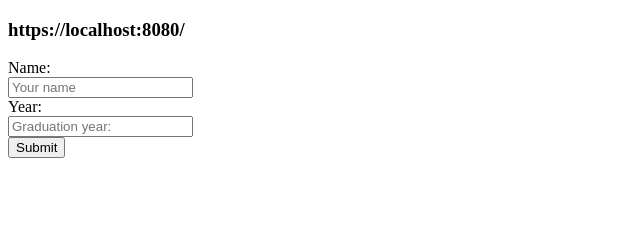
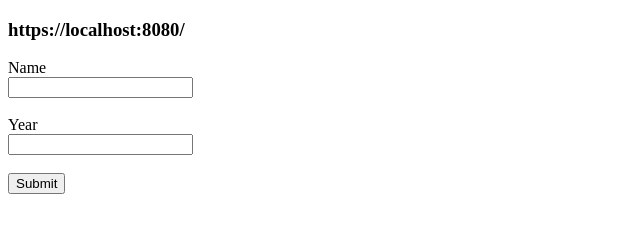
Before and after one commit to acciojob/sharable-urls-mayur5c, a website: page main.html in a window 1280 px wide. Shown: the whole page, without its empty margins (0-640 px from the left). Drawn offline with Linux system fonts and the light colour scheme.

Commit message:
created a submission

```diff
--- a/main.html
+++ b/main.html
@@ -1,19 +1,15 @@
 <!DOCTYPE html>
 <html>
   <body>
-    <script type="text/javascript" src="./script.js">
-</script>
-	<h3 id="url">https://localhost:8080/</h3>
-  <form onsubmit="updateURL()">
-  <label for="name">Name:</br></label>
-  <input type="text" id="name" name="name" placeholder="Your name">
-  </br>
-  <label for="year">Year:</br></label>
-  <input type="number" id="year" name="year" placeholder="Graduation year:">
-  </br>
-  <input type="submit" value="Submit">
-</form>
-
+	    <h3 id="url">https://localhost:8080/</h3>
+	<form  onsubmit="sharableURL(event)">
+	    <label for="">Name</label> <br>
+	    <input type="text" id="name" name="name"><br><br>
+	    <label for="">Year</label><br>
+	    <input type="number" id="year" name="year"><br><br>
+	    <button id="button">Submit</button>
+	</form>
+    <script type="text/javascript" src="./script.js"></script>
   </body>
 
 </html>
--- a/script.js
+++ b/script.js
@@ -1,9 +1,24 @@
-// your code here
-function updateURL() {
-  var name = document.getElementById("name").value;
-  var year = document.getElementById("year").value;
-  var url = document.getElementById("url").innerHTML;
-  url += "?name=" + name;
-  url += "&year=" + year;
-  document.getElementById("url").innerHTML = url;
+var form = document.querySelector("form");
+var h3 = document.querySelector("h3");
+var nameElement = document.querySelector("#name");
+var yearElement = document.querySelector("#year");
+var btn = document.querySelector("#button");
+
+function sharableURL(event) {
+	event.preventDefault();
+	var h3value = "https://localhost:8080/"
+	var name = nameElement.value;
+	var year = yearElement.value;
+
+	if(name && year){
+		h3value += "?name=" + name + "&year=" + year;
+	}
+	else if(name && !year){
+		h3value += "?name=" + name;
+	}
+	else if(!name && year){
+		h3value += "?year=" + year;
+	}
+	h3.textContent = h3value;
 }
+form.addEventListener("submit",sharableURL);
```
